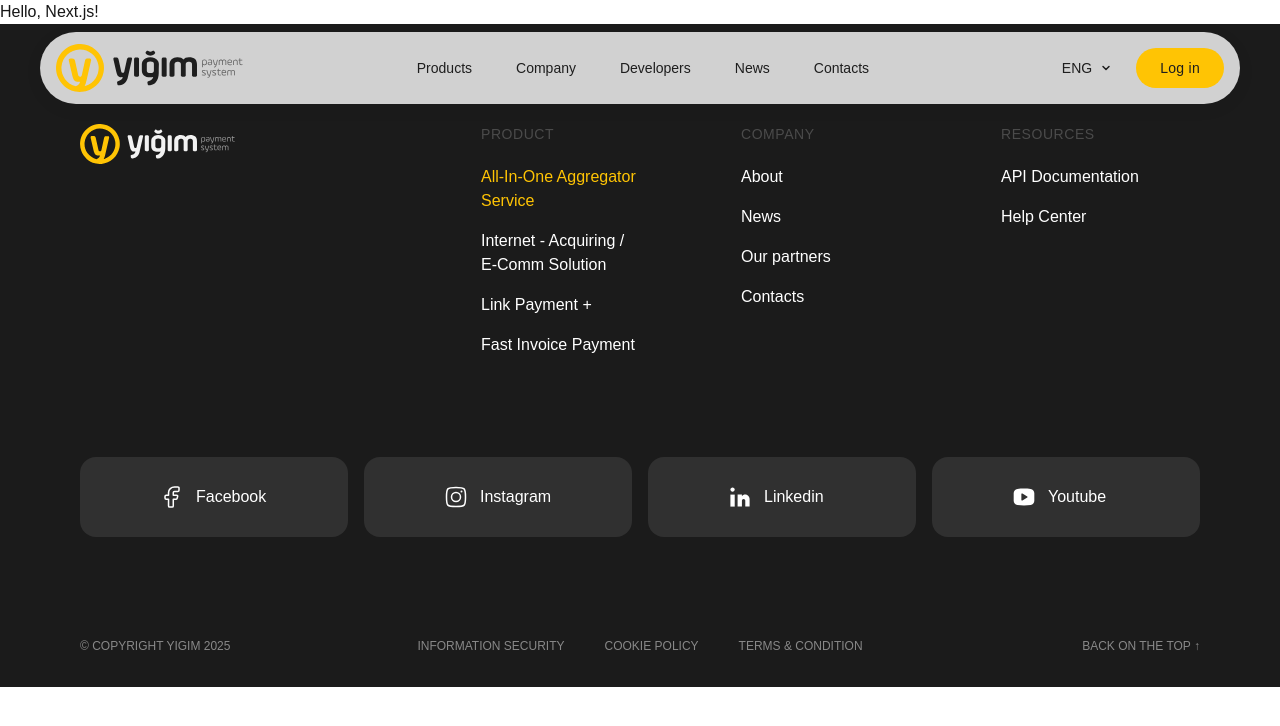
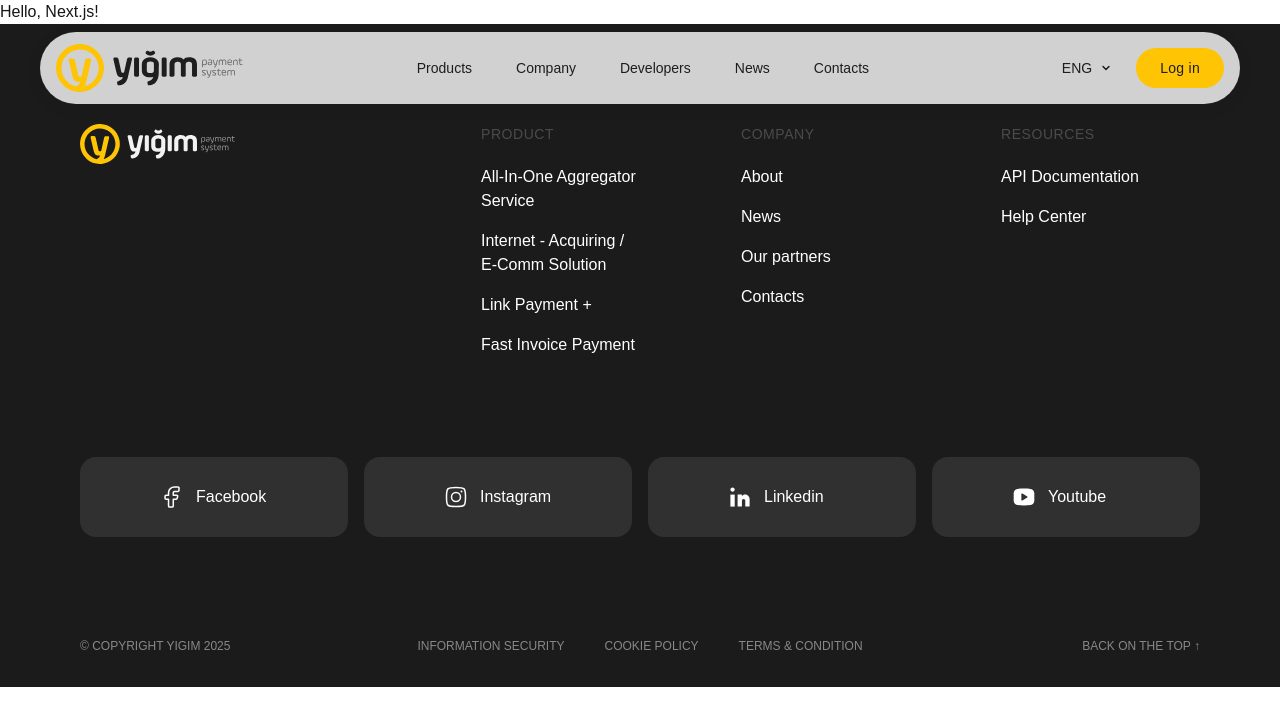
Before and after one commit to javadoffuad/yigim-app, a Next.js app: page / in a window 1280 px wide. Shown: the top 726 px of the page. Built offline with nearby package versions, Linux system fonts and the light colour scheme.

Commit message:
chore(app): add footer navs

```diff
--- a/app/components/footer/footer.tsx
+++ b/app/components/footer/footer.tsx
@@ -18,7 +18,7 @@ export default function Footer() {
                     <div className={styles["footer-column"]}>
                         <h3 className={styles["footer-heading"]}>PRODUCT</h3>
                         <ul className={styles["footer-list"]}>
-                            <li><a href="#" className={`${styles["footer-link"]} ${styles["highlight"]}`}>All-In-One Aggregator Service</a></li>
+                            <li><a href="#" className={styles["footer-link"]}>All-In-One Aggregator Service</a></li>
                             <li><a href="#" className={styles["footer-link"]}>Internet - Acquiring /<br />E-Comm Solution</a></li>
                             <li><a href="#" className={styles["footer-link"]}>Link Payment +</a></li>
                             <li><a href="#" className={styles["footer-link"]}>Fast Invoice Payment</a></li>
```
